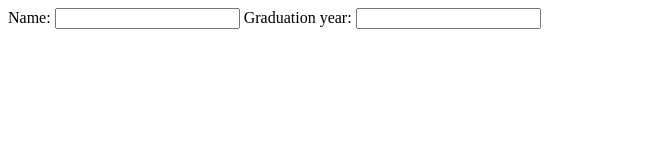
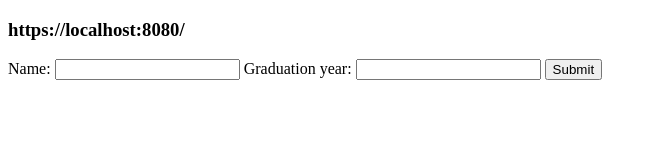
Before and after one commit to acciojob/sharable-urls-Anusha-Yadavv, a website: page main.html in a window 1280 px wide. Shown: the whole page, without its empty margins (0-657 px from the left). Drawn offline with Linux system fonts and the light colour scheme.

Commit message:
created a submission

```diff
--- a/main.html
+++ b/main.html
@@ -2,11 +2,13 @@
 <html>
   <body>
 
-	  <form>
+	  <form method="post">
+		  <h3> https://localhost:8080/</h3>
 		  <label>Name:</label>
 		  <input id="name" type="text" name="name">
 		  <label>Graduation year:</label>
 		  <input id="year" name="year" type="number">
+		  <button type="submit">Submit</button>
 	  </form>
     <script type="text/javascript" src="./script.js">
 </script>
```
Also changed, not shown: script.js (line endings or trailing spaces).
